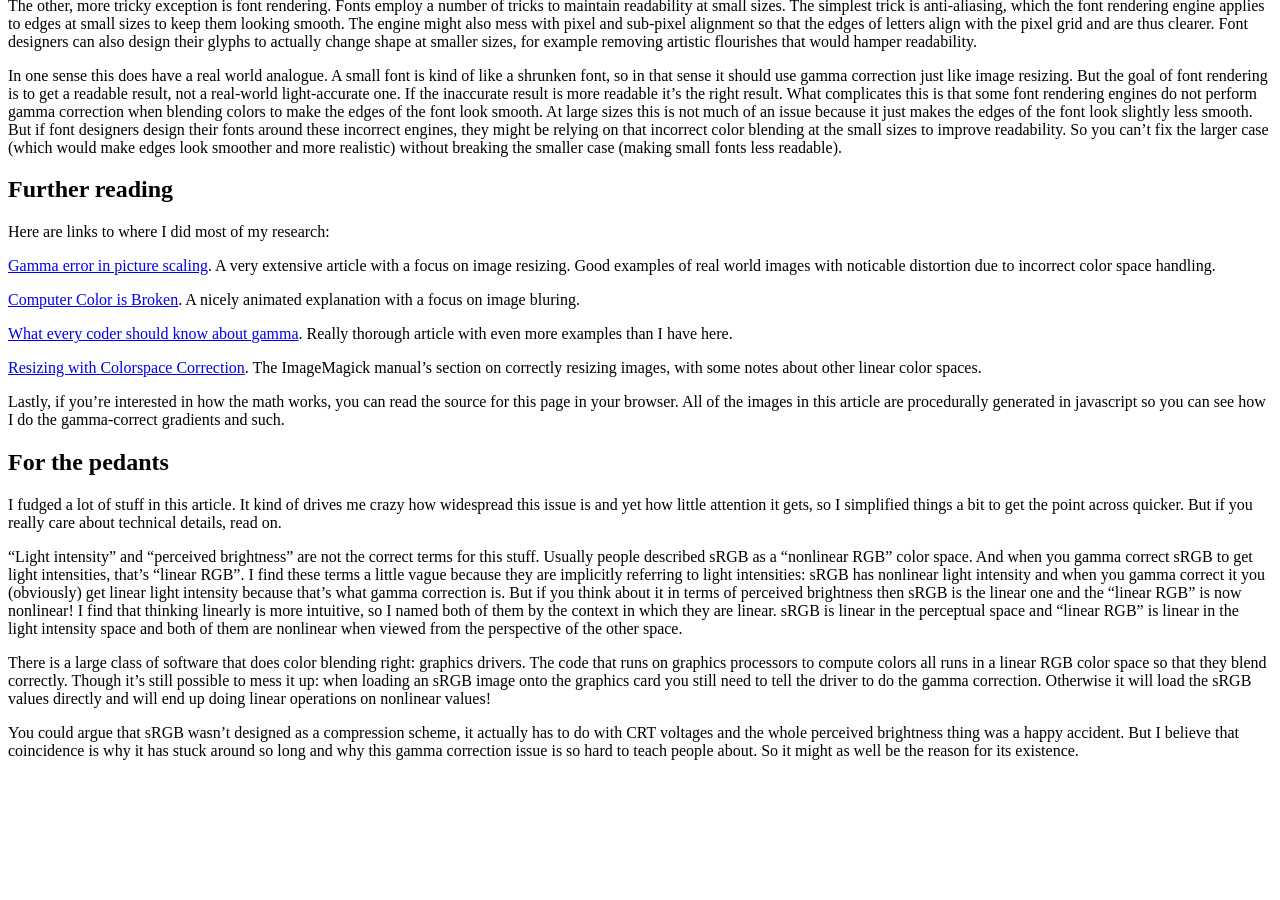
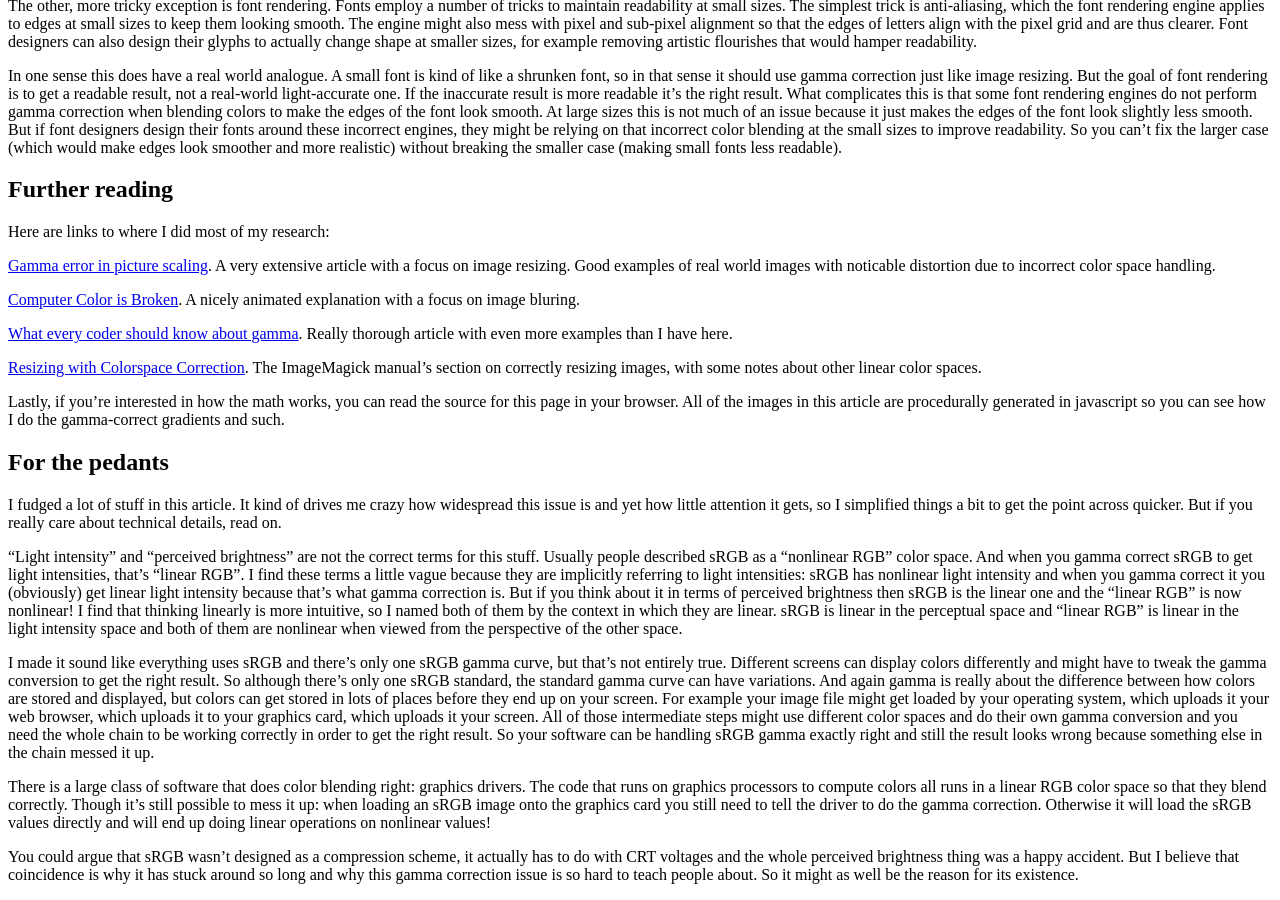
Before and after one commit to silverhammermba/blog, a Jekyll site: the page built from _posts/2017-11-29-gamma.markdown, in a window 1280 px wide and 900 px high, scrolled down 7022 px. Built offline with Jekyll 4.4.1, drawn with Linux system fonts in a browser that asks for light colours; before the commit the page ends 7798 px from its top, so only the background shows below that.

Commit message:
add note about more sRGB caveats

```diff
--- a/_posts/2017-11-29-gamma.markdown
+++ b/_posts/2017-11-29-gamma.markdown
@@ -587,6 +587,20 @@
 light intensity space and both of them are nonlinear when viewed from the
 perspective of the other space.
 
+I made it sound like everything uses sRGB and there's only one sRGB gamma curve,
+but that's not entirely true. Different screens can display colors differently
+and might have to tweak the gamma conversion to get the right result. So
+although there's only one sRGB standard, the standard gamma curve can have
+variations. And again gamma is really about the difference between how colors
+are stored and displayed, but colors can get stored in lots of places before
+they end up on your screen. For example your image file might get loaded by your
+operating system, which uploads it your web browser, which uploads it to your
+graphics card, which uploads it your screen. All of those intermediate steps
+might use different color spaces and do their own gamma conversion and you need
+the whole chain to be working correctly in order to get the right result. So
+your software can be handling sRGB gamma exactly right and still the result
+looks wrong because something else in the chain messed it up.
+
 There is a large class of software that does color blending right: graphics
 drivers. The code that runs on graphics processors to compute colors all runs in
 a linear RGB color space so that they blend correctly. Though it's still
```
